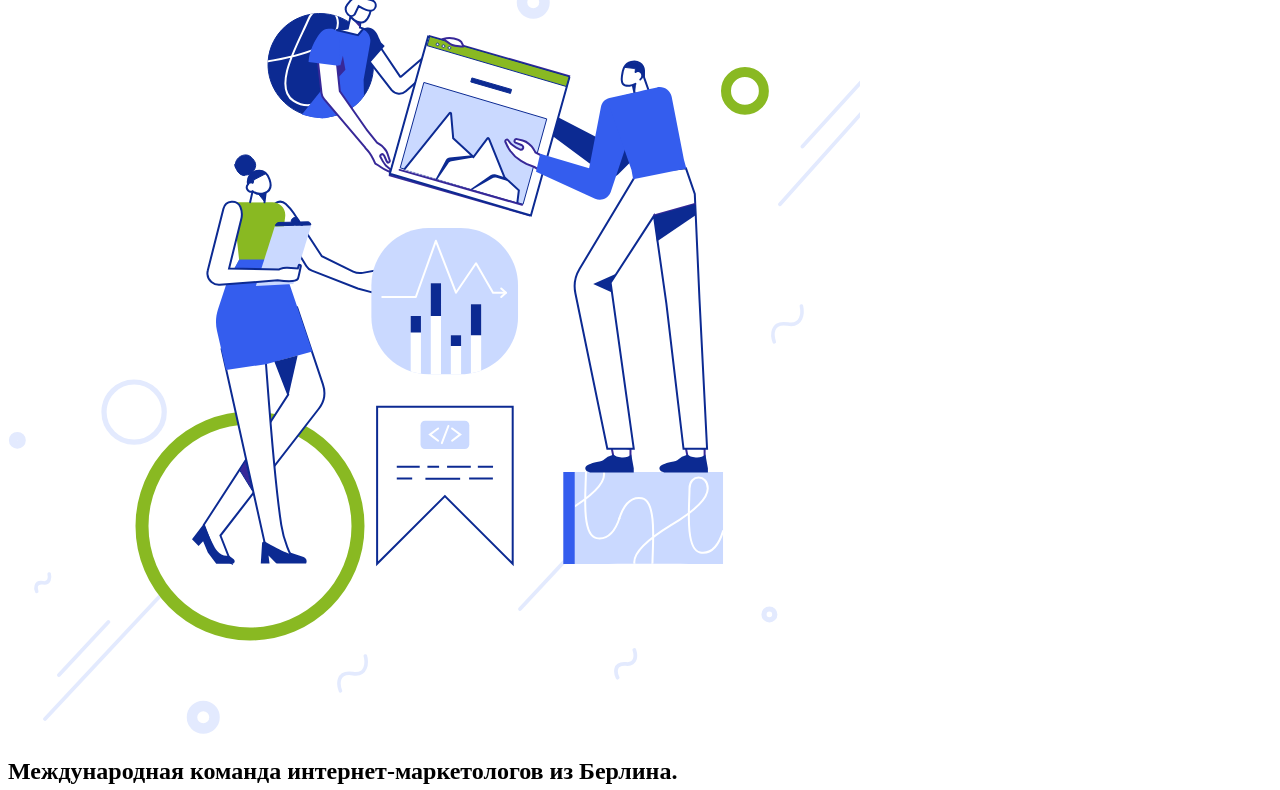
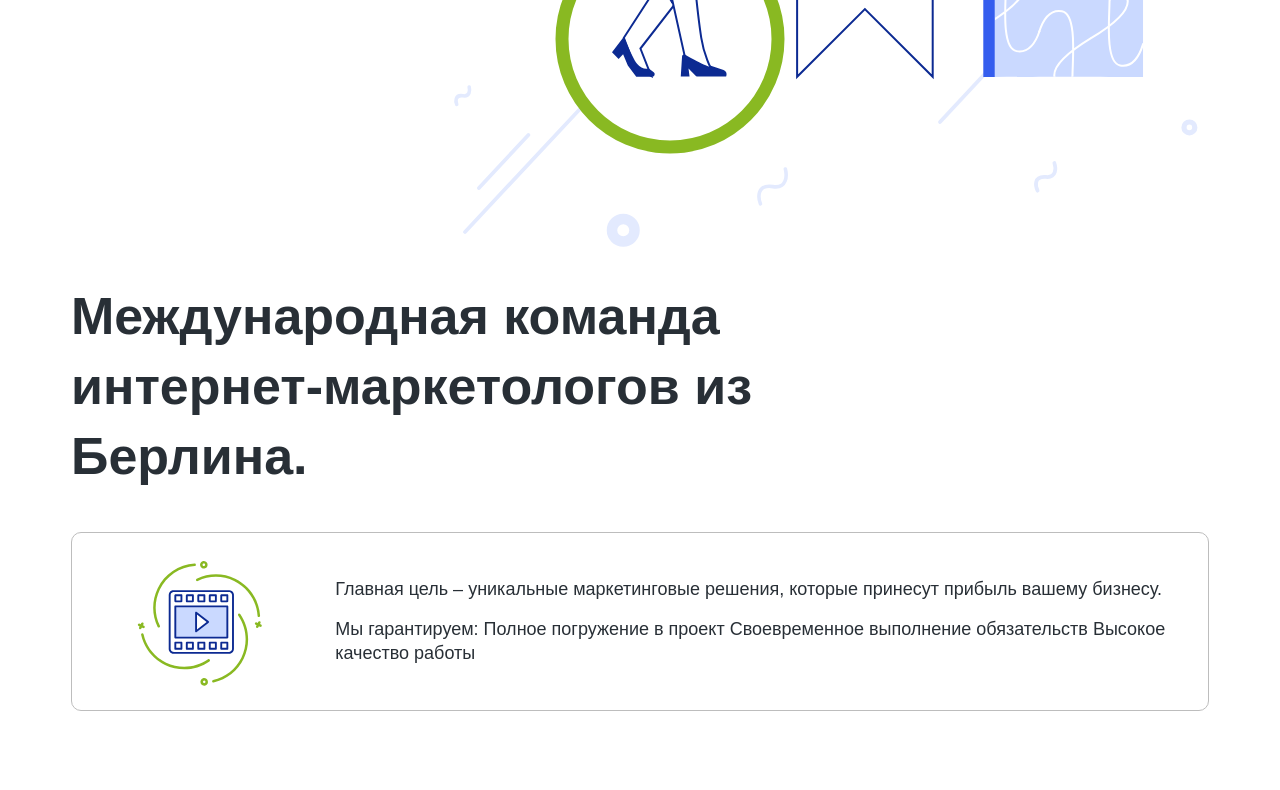
Before and after one commit to shibankov/smmLand, a plain HTML site: page index.html in a window 1280 px wide. Shown: the part 612-1402 px from the top of the page. Drawn offline with Linux system fonts and the light colour scheme; the site is published under a folder, as on GitHub Pages, so addresses that start at the root find nothing.

Commit message:
Add files via upload

```diff
--- a/index.html
+++ b/index.html
@@ -5,8 +5,8 @@
     <meta name="viewport" content="width=device-width, initial-scale=1.0" />
     <meta http-equiv="X-UA-Compatible" content="ie=edge" />
     <title>SMM Land</title>
-    <link href="/assets/css/vendors.c3e5ff2614b1e204d6ae.css" rel="stylesheet">
-    <link href="/assets/css/app.d3efb35b1632621a7969.css" rel="stylesheet">
+    <link href="assets/css/vendors.c3e5ff2614b1e204d6ae.css" rel="stylesheet">
+    <link href="assets/css/app.d3efb35b1632621a7969.css" rel="stylesheet">
   </head>
   <body>
   <!-- Project begin -->
@@ -686,7 +686,7 @@
   <noscript>
     <p>Ваш браузер не поддерживает скрипты!</p>
   </noscript>
-  <script src="/assets/js/app.69822af4ffbaee7cd683.js"></script>
-  <script src="/assets/js/vendors.2cd011a489907d2362ce.js"></script>
+  <script src="assets/js/app.69822af4ffbaee7cd683.js"></script>
+  <script src="assets/js/vendors.2cd011a489907d2362ce.js"></script>
   </body>
 </html>
```
